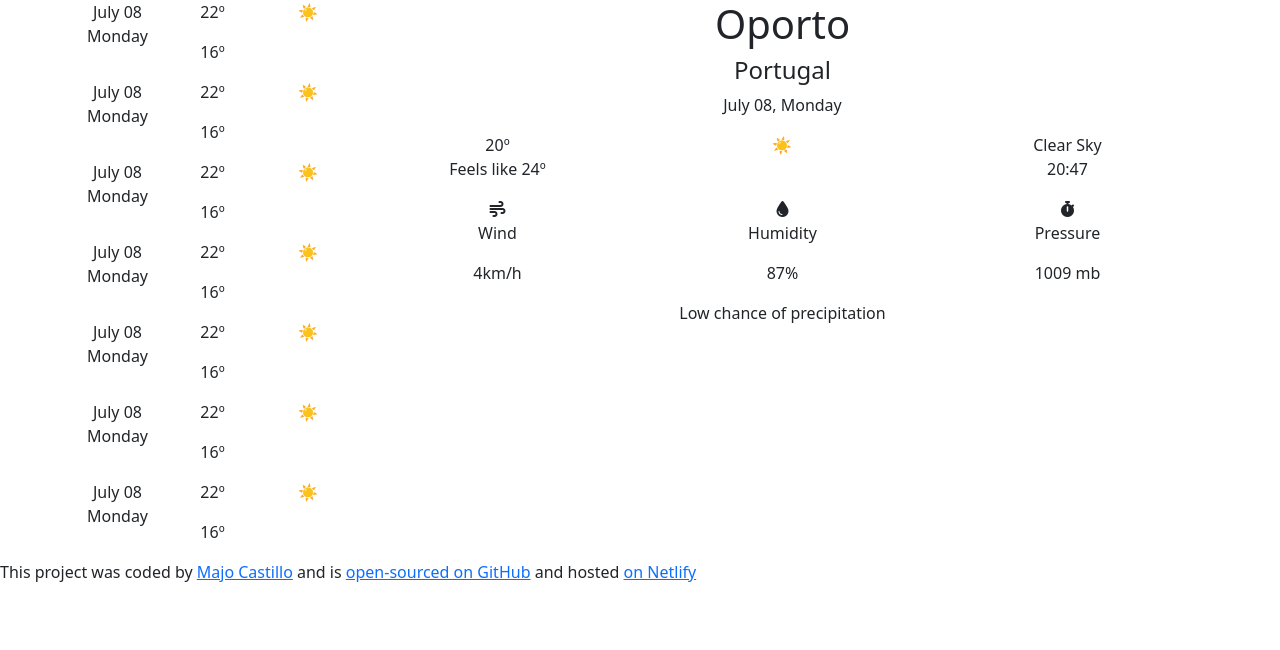
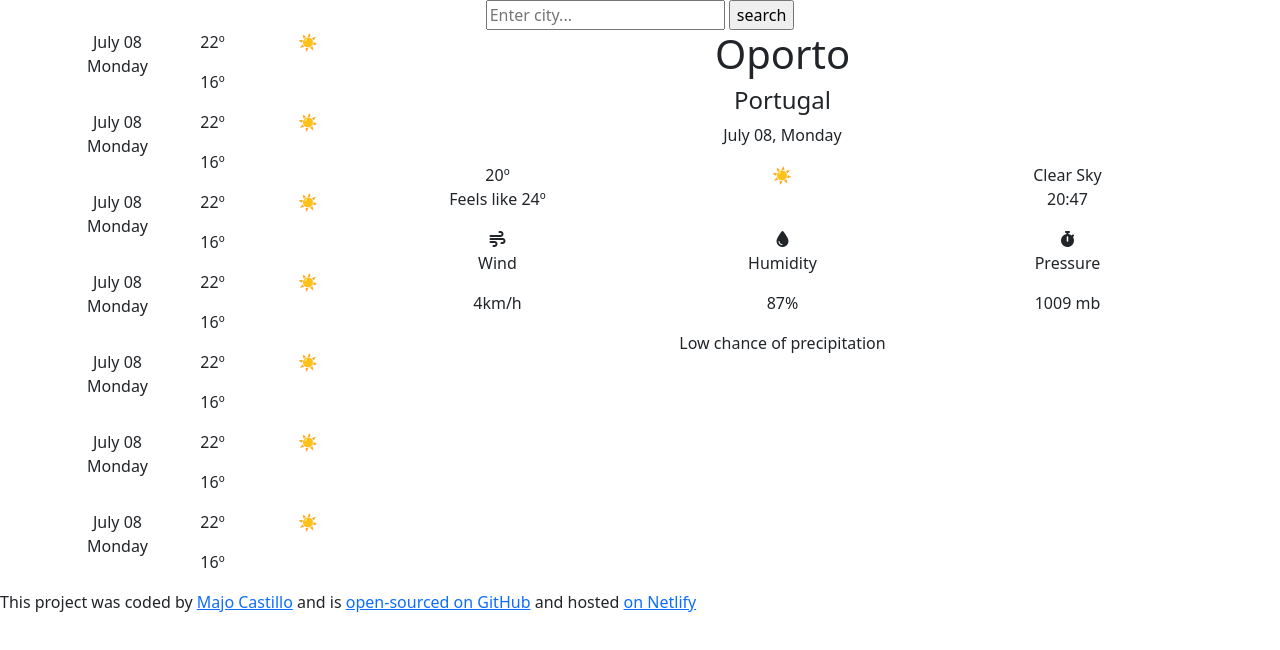
Before and after one commit to Majo0406/Vanilla-weather-app-forecast-shecodes, a plain HTML site: page index.html in a window 1280 px wide. Drawn offline with nearby package versions, Linux system fonts and the light colour scheme.

Commit message:
added search form

```diff
--- a/index.html
+++ b/index.html
@@ -18,6 +18,10 @@
   </head>
   <body>
     <div class="container-xl text-center">
+      <form action="">
+        <input type="search" placeholder="Enter city..." required />
+        <input type="submit" value="search" />
+      </form>
       <div class="row">
         <div class="col-3">
           <div class="row">
```
